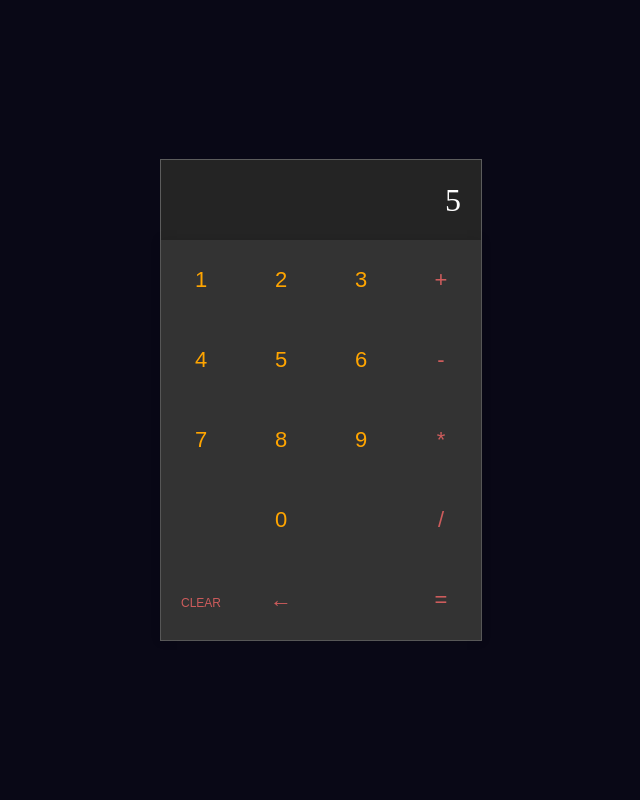
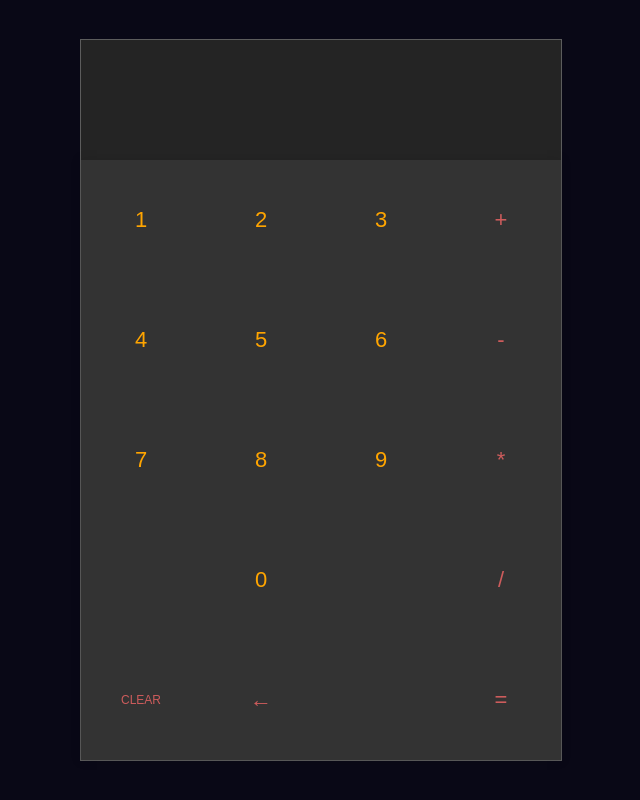
Before and after one commit to jcgallardo/calculadora-react, a React (Create React App) app: page / in a window 1280 px wide. Shown: the whole page, without its empty margins (319-959 px from the left). Built offline with nearby package versions, Linux system fonts and the light colour scheme.

Commit message:
calculator basic functionallity

```diff
--- a/src/App.css
+++ b/src/App.css
@@ -24,10 +24,10 @@ body{
 .result-label{
     display: flex;
     flex-direction: column;
-    padding: 10px 20px;
-    line-height: 60px;
-    font-size: 32px;
-    height: 60px;
+    padding: 20px 20px;
+    line-height: 80px;
+    font-size: 36px;
+    height: 80px;
     background-color: rgba(0,0,0, 0.3);
     color:white;
     text-align: right;
@@ -67,8 +67,8 @@ body{
 
     font-size: 22px;
     font-family: fantasy;
-    width: 80px;
-    height: 80px;
+    width: 120px;
+    height: 120px;
     transition: border ease-in-out 0.3s;
     cursor: pointer;
 }
@@ -81,7 +81,7 @@ body{
     display: flex;
     flex-wrap: wrap;
     justify-content: center;
-    width: 240px;
+    width: 360px;
 }
 
 .calculadora .grid .numbers button{
--- a/src/App.jsx
+++ b/src/App.jsx
@@ -1,4 +1,5 @@
-import React from "react";
+/* eslint-disable no-eval */
+import React, { useState } from "react";
 import "./App.css"
 import Functions from "./components/Functions";
 import MathOperations from "./components/MathOperations";
@@ -8,29 +9,58 @@ import Result from "./components/Result";
 
 const App = () => {
 
+    const [result, setResult] = useState('');
+    const [init, setInit] = useState(true);
+
+    const concatResult = (concat, separator = false) => {
+        const separatorStr = separator ? ' ' : '';
+        return `${
+            result
+        }${
+            separatorStr
+        }${
+            concat
+        }${
+            separatorStr
+        }`
+    }
+
+    const calculate = () => {
+        setInit(true);
+        return `${(eval(result))}`;
+    }
+
     const handleContentClear = () => {
-        console.log('Content clear click!');
+        setResult('');
     }
 
     const handleDelete = () => {
-        console.log('Delete click!');
+        setResult(result.slice(0, result.length - 1));
     }
 
     const handleClickNumber = (number) => {
-        console.log('Number click!', number)
+        if (init) {
+            setInit(false);
+            setResult(number);
+        } else {
+            setResult(concatResult(number));
+        }
     }
 
     const handleClickOperation = (operation) => {
-        console.log('Operation click: ', operation);
+        if (init) {
+            setInit(false);
+        }
+        setResult(concatResult(operation, true));
     }
 
     const handleClickEqual = () => {
-        console.log('Equal click');
+        setResult(calculate());
     }
 
     return (
         <main className="calculadora">
-            <Result className="result-label" value={ "5" } />
+            <Result className="result-label" value={ result } />
             <div className="grid">
                 <div>
                     <Numbers className="numbers" onClickNumber={ handleClickNumber } />
```
